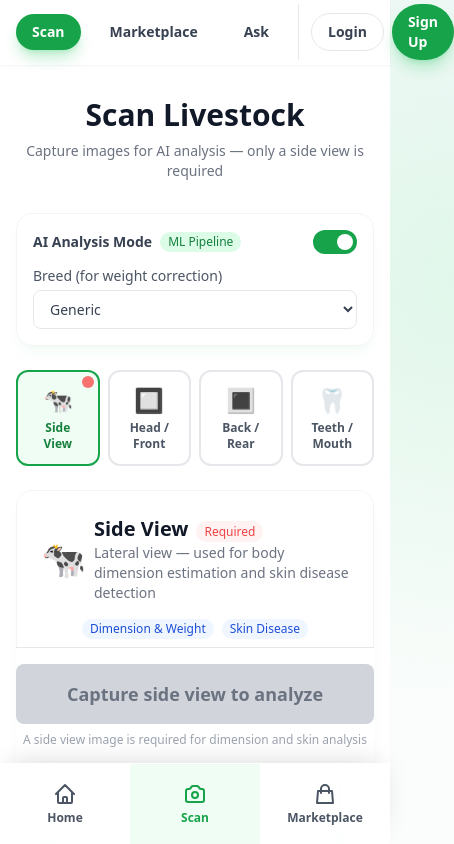
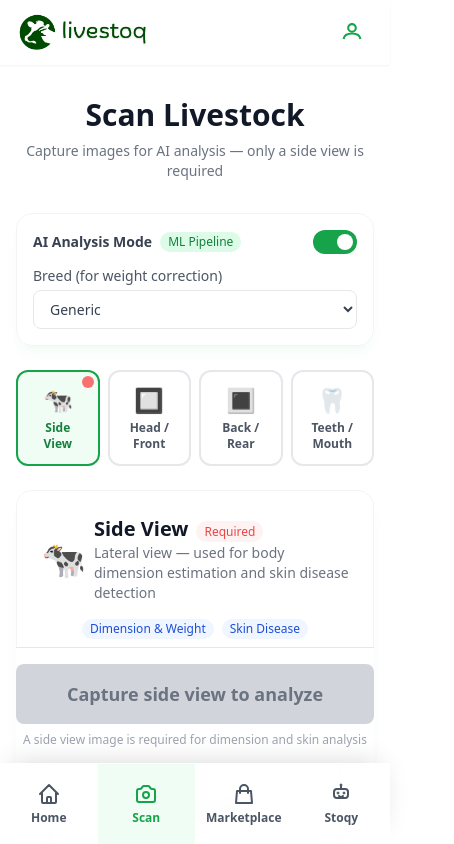
Before and after one commit to Little-Vietnam/Livestoq, a Next.js app: page /scan in a window 390 px wide. Shown: the top 844 px of the page, 454 px wide, since content can reach past the window. Built offline with nearby package versions, Linux system fonts and the light colour scheme.

Commit message:
changed ui ux and navbar compatibility mobile

```diff
--- a/app/page.tsx
+++ b/app/page.tsx
@@ -96,6 +96,7 @@ export default function Home() {
                 embeds them directly into listings, so you can verify the animal
                 instead of guessing from the story.
               </p>
+              {isAuthenticated && (
                 <div className="flex flex-col sm:flex-row gap-4 justify-center lg:justify-start">
                   <Link
                     href="/scan"
@@ -110,6 +111,7 @@ export default function Home() {
                     Browse Marketplace
                   </Link>
                 </div>
+              )}
               {!isAuthenticated && (
                 <div className="mt-6 flex flex-col sm:flex-row gap-4 justify-center lg:justify-start">
                   <Link
@@ -591,55 +593,7 @@ export default function Home() {
         </div>
       </section>
 
-      {/* Trust Section */}
-      <section className="px-4 py-12 sm:py-16 bg-gradient-to-b from-white to-gray-50">
-        <div className="max-w-4xl mx-auto">
-          <div className="bg-white rounded-2xl shadow-xl p-8 sm:p-12 border border-gray-100">
-            <div className="text-center">
-              <div className="inline-flex items-center justify-center w-16 h-16 bg-primary-100 rounded-full mb-6">
-                <svg
-                  className="w-8 h-8 text-primary-600"
-                  fill="none"
-                  stroke="currentColor"
-                  viewBox="0 0 24 24"
-                >
-                  <path
-                    strokeLinecap="round"
-                    strokeLinejoin="round"
-                    strokeWidth={2}
-                    d="M9 12l2 2 4-4m5.618-4.016A11.955 11.955 0 0112 2.944a11.955 11.955 0 01-8.618 3.04A12.02 12.02 0 003 9c0 5.591 3.824 10.29 9 11.622 5.176-1.332 9-6.03 9-11.622 0-1.042-.133-2.052-.382-3.016z"
-                  />
-                </svg>
-              </div>
-              <h2 className="text-3xl sm:text-4xl font-bold text-gray-900 mb-6">
-                Verify the animal, not the claim
-              </h2>
-              <p className="text-lg text-gray-600 mb-6 max-w-2xl mx-auto leading-relaxed">
-                Every verified listing includes AI-generated assessments with confidence scores.
-                Make informed decisions with transparent, data-driven insights.
-              </p>
-              <div className="inline-flex items-center space-x-2 px-4 py-2 bg-yellow-50 border border-yellow-200 rounded-lg">
-                <svg
-                  className="w-5 h-5 text-yellow-600"
-                  fill="none"
-                  stroke="currentColor"
-                  viewBox="0 0 24 24"
-                >
-                  <path
-                    strokeLinecap="round"
-                    strokeLinejoin="round"
-                    strokeWidth={2}
-                    d="M12 9v2m0 4h.01m-6.938 4h13.856c1.54 0 2.502-1.667 1.732-3L13.732 4c-.77-1.333-2.694-1.333-3.464 0L3.34 16c-.77 1.333.192 3 1.732 3z"
-                  />
-                </svg>
-                <p className="text-sm text-yellow-800 font-medium">
-                  Verify before you buy. Fraud happens fastest when decisions are rushed.
-                </p>
-              </div>
-            </div>
-          </div>
-        </div>
-      </section>
+
 
       {/* Footer */}
       <footer className="px-4 py-8 bg-gray-900 text-gray-300">
--- a/components/Navigation.tsx
+++ b/components/Navigation.tsx
@@ -5,22 +5,42 @@ import Image from "next/image";
 import { usePathname, useRouter } from "next/navigation";
 import { useAuth } from "./AuthContext";
 
+import { useState, useRef, useEffect } from "react";
+
 export function TopNav() {
   const pathname = usePathname();
   const router = useRouter();
   const { isAuthenticated, user, logout } = useAuth();
+  const [dropdownOpen, setDropdownOpen] = useState(false);
+  const dropdownRef = useRef<HTMLDivElement>(null);
 
   const handleLogout = () => {
     logout();
     router.push("/");
   };
 
+  // Simple utility for navigation link style
   const linkClass = (path: string) =>
     `px-4 py-2 rounded-full text-sm font-semibold transition ${
       pathname === path
         ? "bg-primary-600 text-white shadow-lg shadow-primary-500/30"
         : "text-gray-700 hover:bg-white/70 border border-transparent hover:border-primary-100"
     }`;
+
+  // Handle clicking outside for mobile dropdown
+  useEffect(() => {
+    if (!dropdownOpen) return;
+    function handleClick(e: MouseEvent) {
+      if (
+        dropdownRef.current &&
+        !dropdownRef.current.contains(e.target as Node)
+      ) {
+        setDropdownOpen(false);
+      }
+    }
+    document.addEventListener("mousedown", handleClick);
+    return () => document.removeEventListener("mousedown", handleClick);
+  }, [dropdownOpen]);
 
   return (
     <nav className="sticky top-0 z-50 backdrop-blur bg-white/70 border-b border-white/40 shadow-sm">
@@ -35,9 +55,9 @@ export function TopNav() {
               className="h-10 w-auto"
               priority
             />
-
           </Link>
-          <div className="flex items-center space-x-3">
+          {/* Desktop right nav */}
+          <div className="hidden sm:flex items-center space-x-3">
             <Link href="/scan" className={linkClass("/scan")}>
               Scan
             </Link>
@@ -76,6 +96,42 @@ export function TopNav() {
               </div>
             )}
           </div>
+          {/* Mobile: Only dropdown top-right for login/signup (if not authenticated) */}
+          {!isAuthenticated && (
+            <div className="sm:hidden relative">
+              <button
+                aria-label="Open account menu"
+                className="p-2 rounded-full hover:bg-gray-100 focus:outline-none focus:ring-2 focus:ring-primary-400"
+                onClick={() => setDropdownOpen((open) => !open)}
+                type="button"
+              >
+                {/* Menu/Account icon */}
+                <svg className="w-7 h-7 text-primary-600" fill="none" stroke="currentColor" strokeWidth="1.8" viewBox="0 0 24 24">
+                  <circle cx="12" cy="8.5" r="3.25" stroke="currentColor"/>
+                  <path d="M4.8 18c.5-3.25 3.7-4.75 7.2-4.75s6.7 1.5 7.2 4.75" stroke="currentColor"/>
+                </svg>
+              </button>
+              {/* Dropdown */}
+              {dropdownOpen && (
+                <div ref={dropdownRef} className="absolute right-0 mt-2 w-40 bg-white border border-gray-200 rounded-xl shadow-lg py-2 z-50">
+                  <Link
+                    href="/login"
+                    onClick={() => setDropdownOpen(false)}
+                    className="block px-4 py-2 text-sm text-gray-700 hover:bg-primary-50 rounded-md"
+                  >
+                    Login
+                  </Link>
+                  <Link
+                    href="/signup"
+                    onClick={() => setDropdownOpen(false)}
+                    className="block px-4 py-2 mt-1 text-sm text-primary-700 hover:bg-primary-50 rounded-md font-semibold"
+                  >
+                    Sign Up
+                  </Link>
+                </div>
+              )}
+            </div>
+          )}
         </div>
       </div>
     </nav>
@@ -93,9 +149,13 @@ export function BottomNav() {
     return pathname.startsWith(path);
   };
 
+  // Determine number of columns for nav grid
+  // +1 for Stoqy button, +1 for Ask if authenticated
+  const colCount = isAuthenticated ? 5 : 4;
+
   return (
     <nav className="fixed bottom-0 left-0 right-0 z-50 backdrop-blur bg-white/85 border-t border-white/60 shadow-[0_-8px_30px_-12px_rgba(0,0,0,0.2)] md:hidden">
-      <div className={`grid ${isAuthenticated ? "grid-cols-4" : "grid-cols-3"} h-20`}>
+      <div className={`grid grid-cols-${colCount} h-20`}>
         <Link
           href="/"
           className={`flex flex-col items-center justify-center transition-all ${
@@ -171,6 +231,74 @@ export function BottomNav() {
           </svg>
           <span className="text-xs font-semibold">Marketplace</span>
         </Link>
+        {/* Stoqy Button */}
+        <Link
+          href="/ask"
+          className={`flex flex-col items-center justify-center transition-all ${
+            isActive("/stoqy")
+              ? "text-primary-600 bg-primary-50"
+              : "text-gray-600 hover:bg-gray-50"
+          }`}
+        >
+          {/* Stoqy icon: robot */}
+          <svg
+            className="w-6 h-6 mb-1"
+            fill="none"
+            stroke="currentColor"
+            viewBox="0 0 24 24"
+          >
+            {/* Head */}
+            <rect
+              x="5"
+              y="7"
+              width="14"
+              height="9"
+              rx="3"
+              stroke="currentColor"
+              strokeWidth={2}
+              fill="none"
+            />
+            {/* Eyes */}
+            <circle
+              cx="9"
+              cy="11"
+              r="1"
+              fill="currentColor"
+            />
+            <circle
+              cx="15"
+              cy="11"
+              r="1"
+              fill="currentColor"
+            />
+            {/* Antenna */}
+            <line
+              x1="12"
+              y1="4"
+              x2="12"
+              y2="7"
+              stroke="currentColor"
+              strokeWidth={2}
+              strokeLinecap="round"
+            />
+            <circle
+              cx="12"
+              cy="3"
+              r="1"
+              fill="currentColor"
+            />
+            {/* Smile */}
+            <path
+              d="M10 14c1 1 3 1 4 0"
+              stroke="currentColor"
+              strokeWidth={2}
+              strokeLinecap="round"
+              strokeLinejoin="round"
+              fill="none"
+            />
+          </svg>
+          <span className="text-xs font-semibold">Stoqy</span>
+        </Link>
         {isAuthenticated && (
           <Link
             href="/ask"
```
Lines whose indentation alone changed are shown as unchanged.
